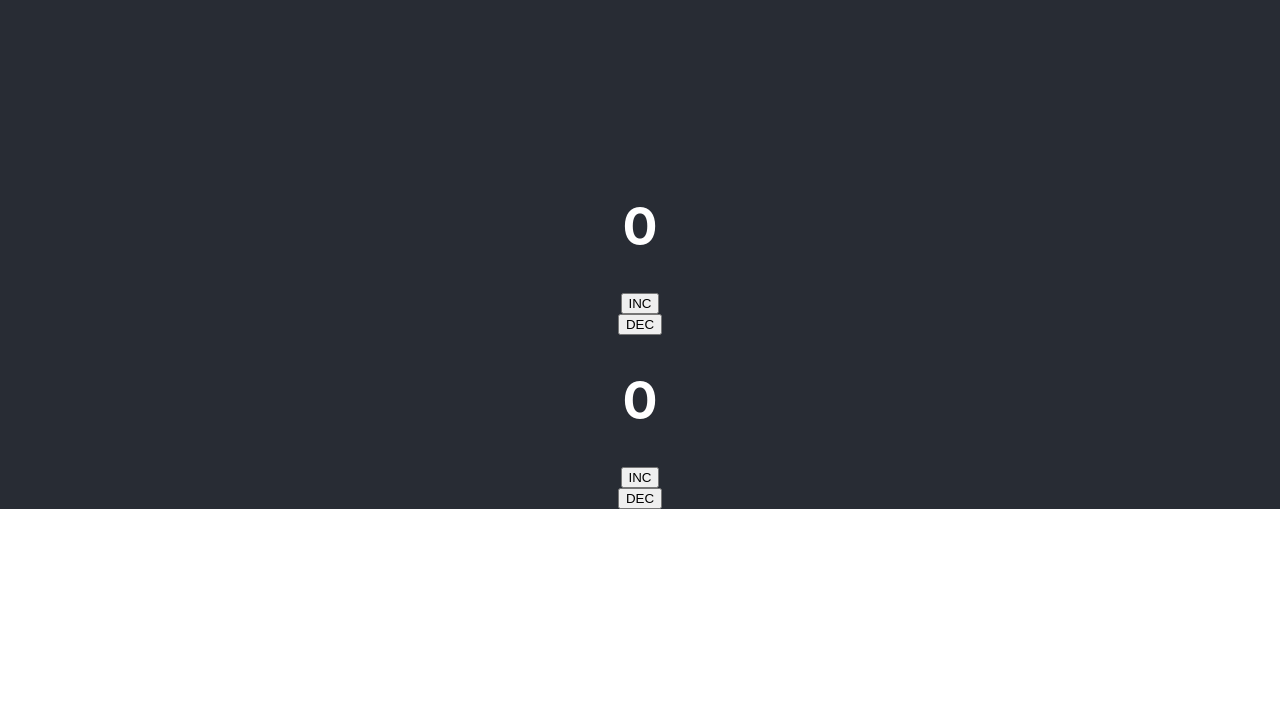
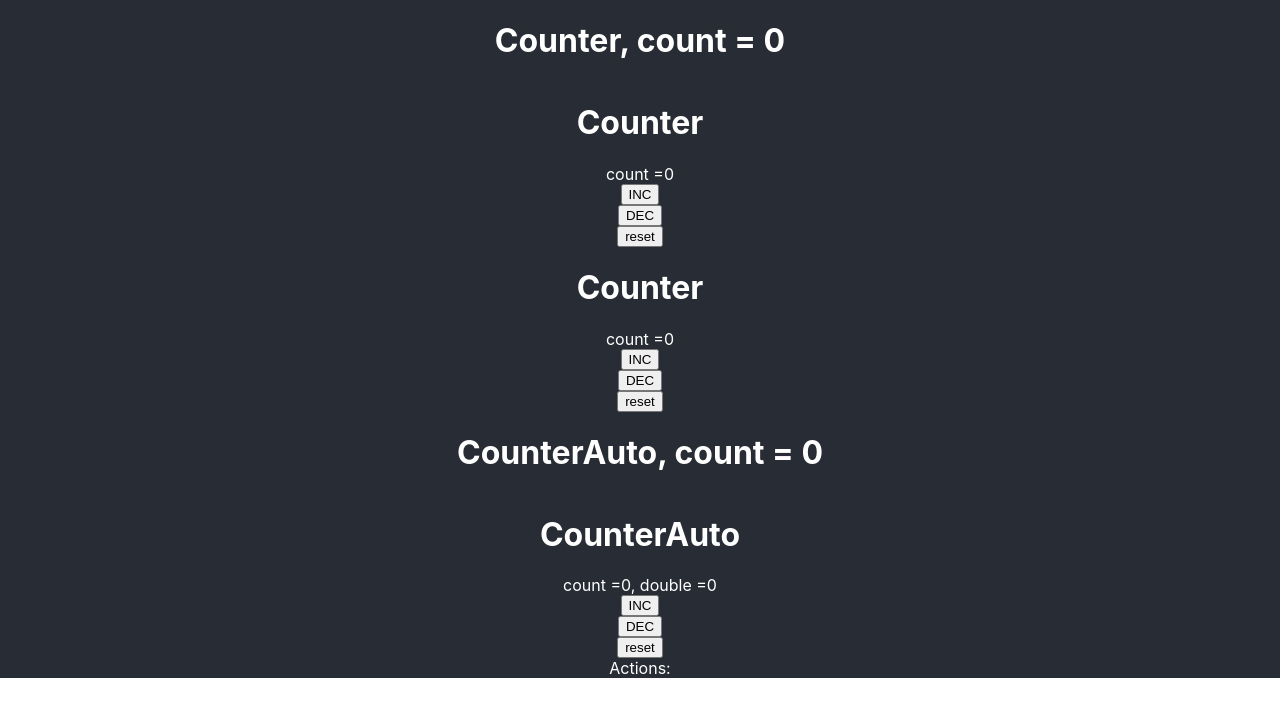
Before and after one commit to VZagl/edu.react-mobx, a React (Create React App) app: page / in a window 1280 px wide. Shown: the top 716 px of the page. Built offline with nearby package versions, Linux system fonts and the light colour scheme.

Commit message:
add "makeAutoObservable" store

```diff
--- a/src/components/App/App.css
+++ b/src/components/App/App.css
@@ -15,12 +15,12 @@
 
 .App-header {
   background-color: #282c34;
-  min-height: 20vh;
+  /* min-height: 20vh; */
   display: flex;
   flex-direction: column;
   align-items: center;
   justify-content: center;
-  font-size: calc(10px + 2vmin);
+  /* font-size: calc(10px + 2vmin); */
   color: white;
 }
 
--- a/src/components/App/App.tsx
+++ b/src/components/App/App.tsx
@@ -1,19 +1,32 @@
-import React, { useEffect } from "react";
+import React from "react";
 import { observer } from "mobx-react-lite";
 
 import counterStore from "../../stores/CounterStore";
+import counterAutoStore from "../../stores/CounterAutoStore";
 import Counter from "../Counter/Counter";
+import CounterAuto from "../CounterAuto/counterAuto";
 import "./App.css";
 
 export default observer(() => {
-  // const { count } = counterStore;
+  const { count } = counterStore;
+  const { count: countAuto } = counterAutoStore;
 
   console.log("## App/render ");
   return (
-    <div className="App">
-      <header className="App-header">{/* <h1>{count}</h1> */}</header>
-      <Counter />
-      <Counter />
-    </div>
+    <>
+      <div className="App">
+        <header className="App-header">
+          <h1>Counter, count = {count}</h1>
+        </header>
+        <Counter id={11} />
+        <Counter id={12} />
+      </div>
+      <div className="App">
+        <header className="App-header">
+          <h1>CounterAuto, count = {countAuto}</h1>
+        </header>
+        <CounterAuto />
+      </div>
+    </>
   );
 });
--- a/src/components/Counter/Counter.tsx
+++ b/src/components/Counter/Counter.tsx
@@ -1,19 +1,22 @@
-import React, { useEffect } from "react";
+import React from "react";
 import { observer } from "mobx-react-lite";
 
 import counterStore from "../../stores/CounterStore";
 // import "./App.css";
+type T_Props = { id: number };
 
-const Counter = observer(() => {
+export default observer((props: T_Props) => {
   const { count, inc, dec } = counterStore;
+  const { id } = props;
+  console.log(`## Counter(${id})/render`);
 
   return (
     <div className="App-header">
-      <h1>{count}</h1>
+      <h1>Counter</h1>
+      <div>count ={count}</div>
       <button onClick={inc}>INC</button>
       <button onClick={dec}>DEC</button>
+      <button onClick={() => (counterStore.count = 0)}>reset</button>
     </div>
   );
 });
-
-export default Counter;
--- /dev/null
+++ b/src/components/CounterAuto/counterAuto.tsx
@@ -0,0 +1,30 @@
+import React, { useEffect } from "react";
+import { observer } from "mobx-react-lite";
+
+import counterAutoStore from "../../stores/CounterAutoStore";
+type T_Props = { id?: number };
+
+export default observer((props: T_Props) => {
+  const { count, inc, dec, double, actionList } = counterAutoStore;
+  const { id } = props;
+  const actions = actionList.join(", ");
+
+  useEffect(() => {
+    console.log(`## CounterAuto(${id})/useEffect[actionList]`);
+    // actions = actionList.join(", ");
+  }, [actionList]);
+
+  console.log(`## CounterAuto(${id})/render`);
+  return (
+    <div className="App-header">
+      <h1>CounterAuto</h1>
+      <div>
+        count ={count}, double ={double}
+      </div>
+      <button onClick={inc}>INC</button>
+      <button onClick={dec}>DEC</button>
+      <button onClick={() => (counterAutoStore.count = 0)}>reset</button>
+      <div>Actions: {actions}</div>
+    </div>
+  );
+});
--- a/src/index.tsx
+++ b/src/index.tsx
@@ -9,9 +9,9 @@ const root = ReactDOM.createRoot(
   document.getElementById("root") as HTMLElement
 );
 root.render(
-  <React.StrictMode>
-    <App />
-  </React.StrictMode>
+  // <React.StrictMode>
+  <App />
+  // </React.StrictMode>
 );
 
 // If you want to start measuring performance in your app, pass a function
--- /dev/null
+++ b/src/stores/CounterAutoStore.ts
@@ -0,0 +1,45 @@
+import { makeAutoObservable } from "mobx";
+
+// type NumArray = [number, number] | number[];
+type NumArray = number[];
+
+class Store {
+  constructor() {
+    makeAutoObservable(this);
+  }
+
+  actionList: NumArray = [];
+
+  private _count: number = 0;
+
+  get count() {
+    return this._count;
+  }
+
+  set count(value) {
+    /*
+			https://mobx-cookbook.github.io/actions
+			MobX не обязывает вас изменять наблюдаемые поля именно внутри экшенов.
+			Вы можете мутировать стейт откуда угодно, из любой части вашего приложения, хоть это и не рекомендовано.
+		*/
+    this._count = value;
+    this.actionList.push(value);
+  }
+
+  inc = () => {
+    this._count += 1;
+    this.actionList.push(1);
+  };
+
+  dec = () => {
+    this._count -= 1;
+    this.actionList.push(-1);
+  };
+
+  get double() {
+    return this.count * 2;
+  }
+}
+
+const store = new Store();
+export default store;
--- a/src/stores/CounterStore.ts
+++ b/src/stores/CounterStore.ts
@@ -12,15 +12,11 @@ class CounterStore {
   count = 0;
 
   dec = () => {
-    // console.log("## CounterStore/decrease 1", this.count);
     this.count -= 1;
-    // console.log("## CounterStore/decrease 2", this.count);
   };
 
   inc = () => {
-    // console.log("## CounterStore/increase 1", this.count);
     this.count += 1;
-    // console.log("## CounterStore/increase 2", this.count);
   };
 }
 
```
